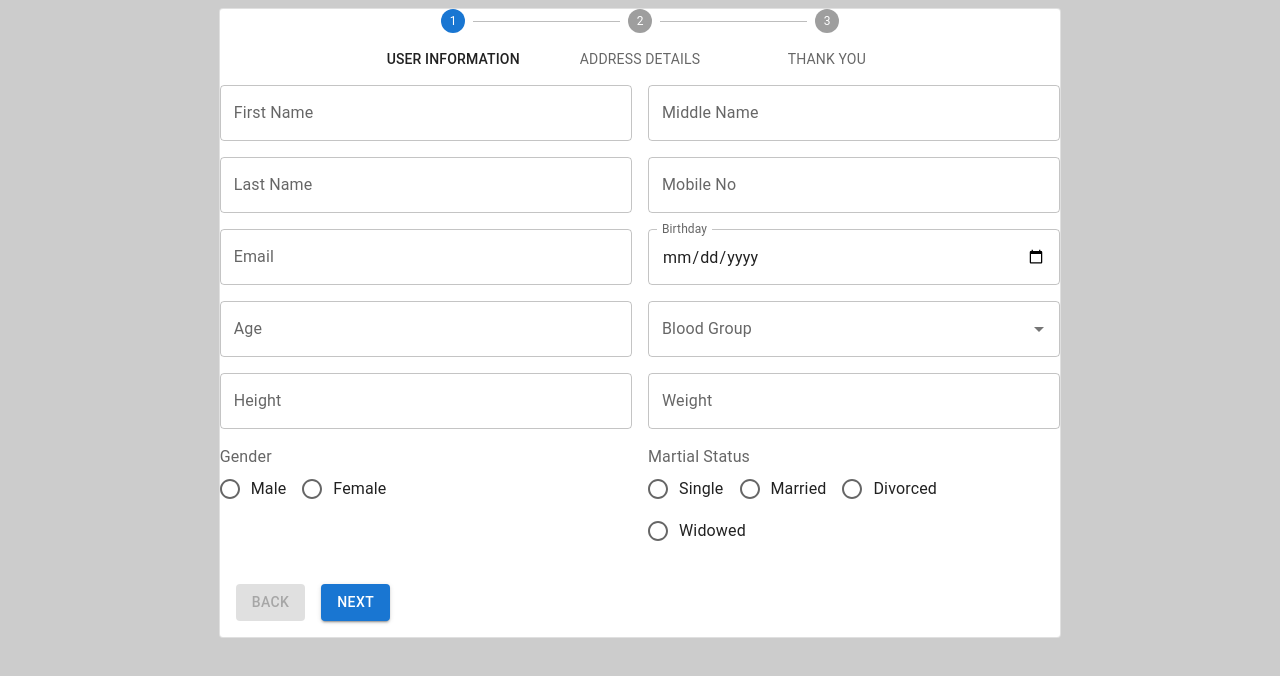
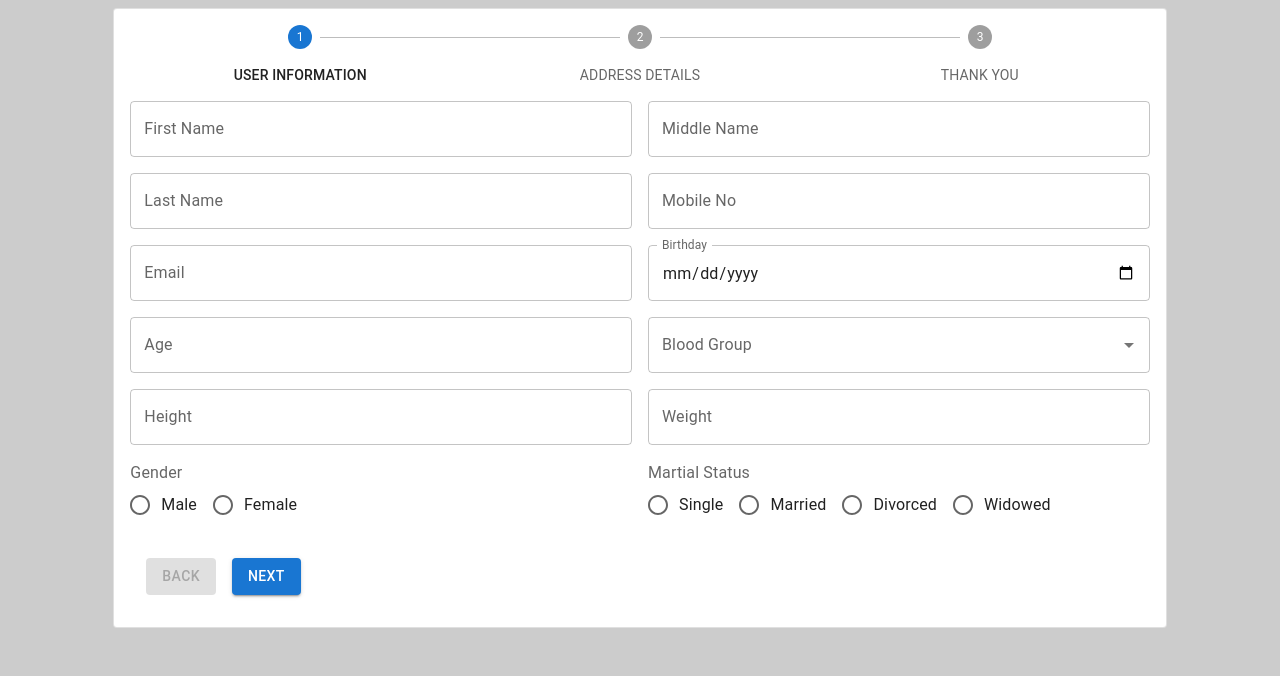
Before and after one commit to qwertyvipul/upforce-stepper, a React (Create React App) app: page / in a window 1280 px wide. Shown: the top 676 px of the page. Built offline with nearby package versions, Linux system fonts and the light colour scheme.

Commit message:
Updates for different screen sizes

```diff
--- a/src/App.js
+++ b/src/App.js
@@ -7,7 +7,7 @@ function App() {
     return (
         <div className="App">
             <Grid display="flex" justifyContent={'center'} container>
-                <Grid item xs={8}>
+                <Grid item xl={8} md={10} xs={12}>
                     <Box sx={{ flexGrow: 1 }}>
                         <Paper variant="outlined">
                             <MyPage />
--- a/src/components/MyPage.jsx
+++ b/src/components/MyPage.jsx
@@ -46,7 +46,7 @@ export default function MyPage() {
 
     return (
         <div>
-            <Grid container spacing={2}>
+            <Grid container spacing={2} p={2}>
                 <Grid item xs={12}>
                     <MyStepper activeStep={activeStep} />
                 </Grid>
--- a/src/components/MyStepper.jsx
+++ b/src/components/MyStepper.jsx
@@ -11,7 +11,7 @@ export default function MyStepper({ activeStep }) {
     return (
         <div>
             <Grid display="flex" justifyContent={'center'} container>
-                <Grid item xs={8}>
+                <Grid item xs={12}>
                     <Box sx={{ width: '100%' }}>
                         <Stepper alternativeLabel activeStep={activeStep}>
                             {steps.map((label) => (
```
